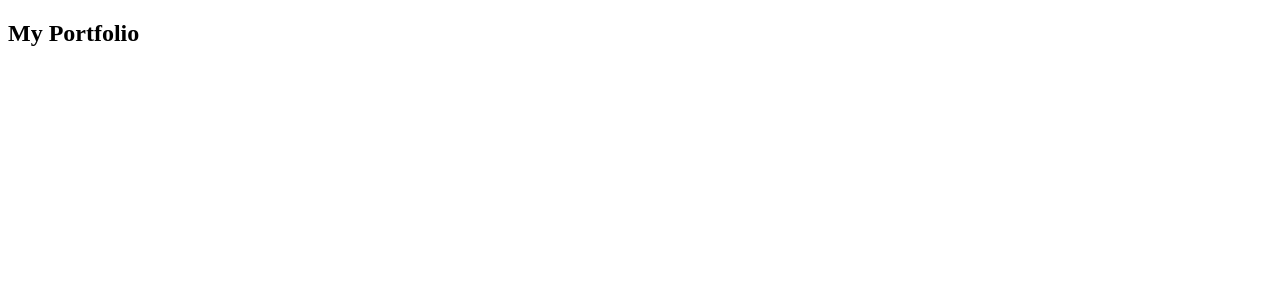
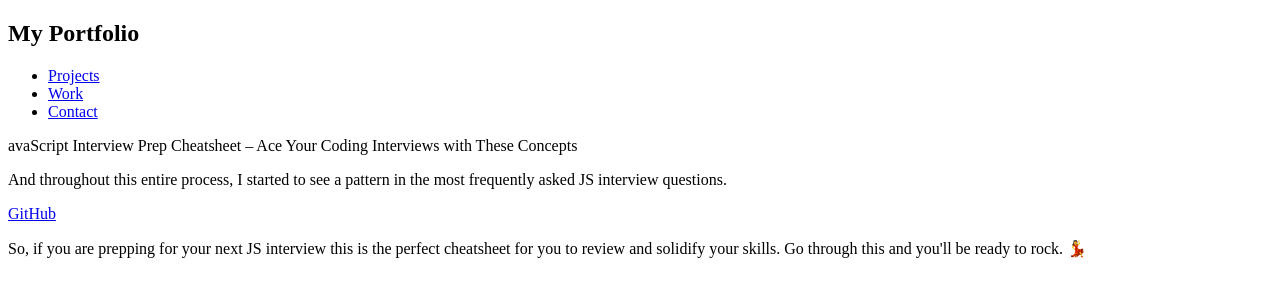
Before and after one commit to wadaudzai/Alfred_and_Abdulrahman_workspace, a plain HTML site: page fcc-test-suite-template-master/index.html in a window 1280 px wide. Drawn offline with Linux system fonts and the light colour scheme.

Commit message:
nav bar sections

```diff
--- a/fcc-test-suite-template-master/index.html
+++ b/fcc-test-suite-template-master/index.html
@@ -14,15 +14,45 @@
   </section>
   <section id="projects">
     <div class="project-tile">
-    <a href="project.html"></a>
+      <a href="project.html"></a>
 
 
-  <nav id="navbar">
+      <nav id="navbar">
+        <ul>
+          <li>
+            <a href="#about">Projects</a>
+          </li>
+          <li>
+            <a href="#work">Work</a>
+          </li>
 
-  </nav>
+          <li>
+            <a href="#contact">Contact</a>
+          </li>
+
+
+        </ul>
+      </nav>
 
     </div>
   </section>
+
+
+  <section id="about">
+
+    <p>avaScript Interview Prep Cheatsheet – Ace Your Coding Interviews with These Concepts</p>
+  </section>
+
+  <section id="work">
+    <p>And throughout this entire process, I started to see a pattern in the most frequently asked JS interview questions.
+    </p>
+  </section>
+  <section id="contact">
+    <a target="_blank" id="profile-link" href="https://github.com/learnwithalfred">GitHub</a>
+    <p>So, if you are prepping for your next JS interview this is the perfect cheatsheet for you to review and solidify your skills. Go through this and you'll be ready to rock. 💃
+    </p>
+  </section>
+
   <script src="https://cdn.freecodecamp.org/testable-projects-fcc/v1/bundle.js"></script>
 
   <!--
```
